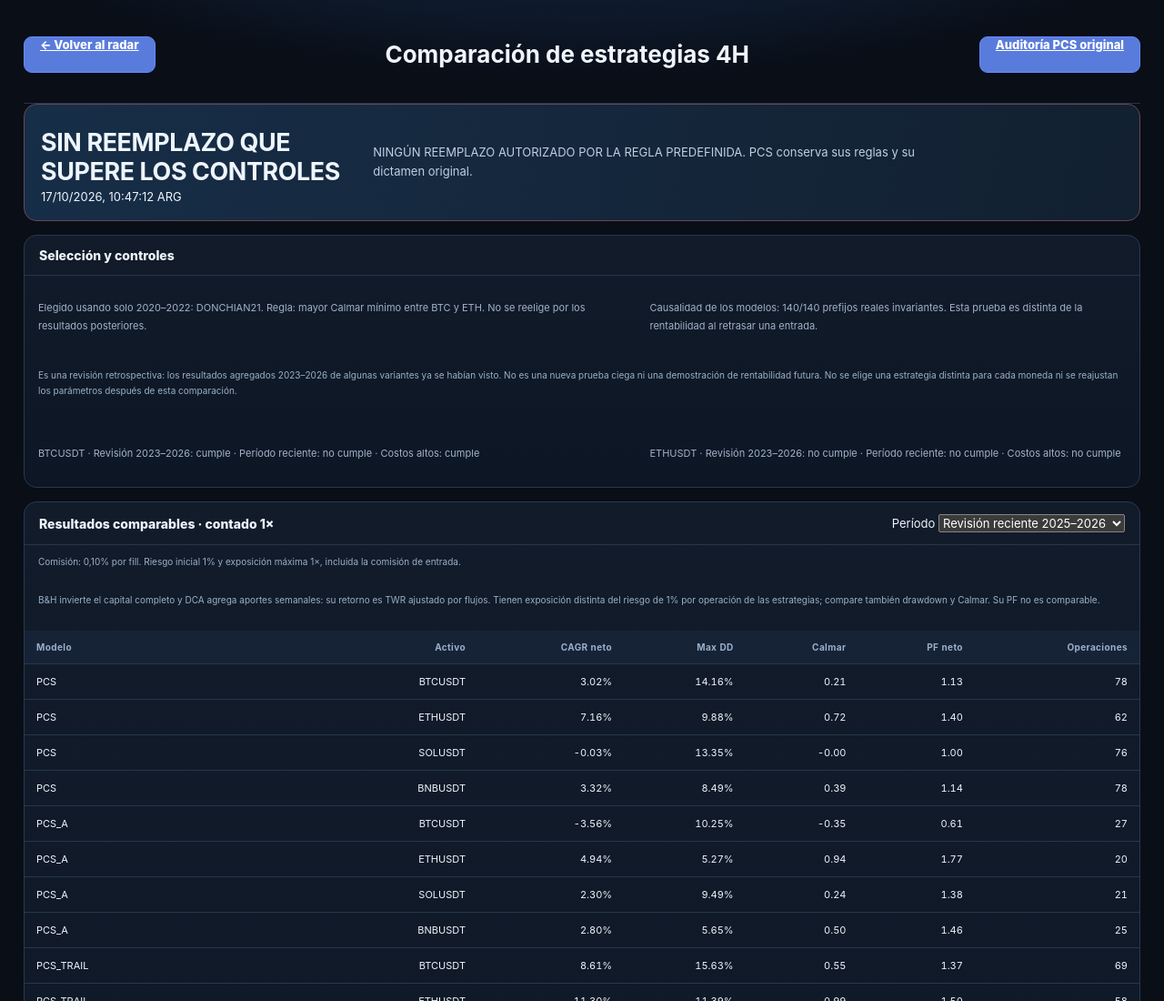
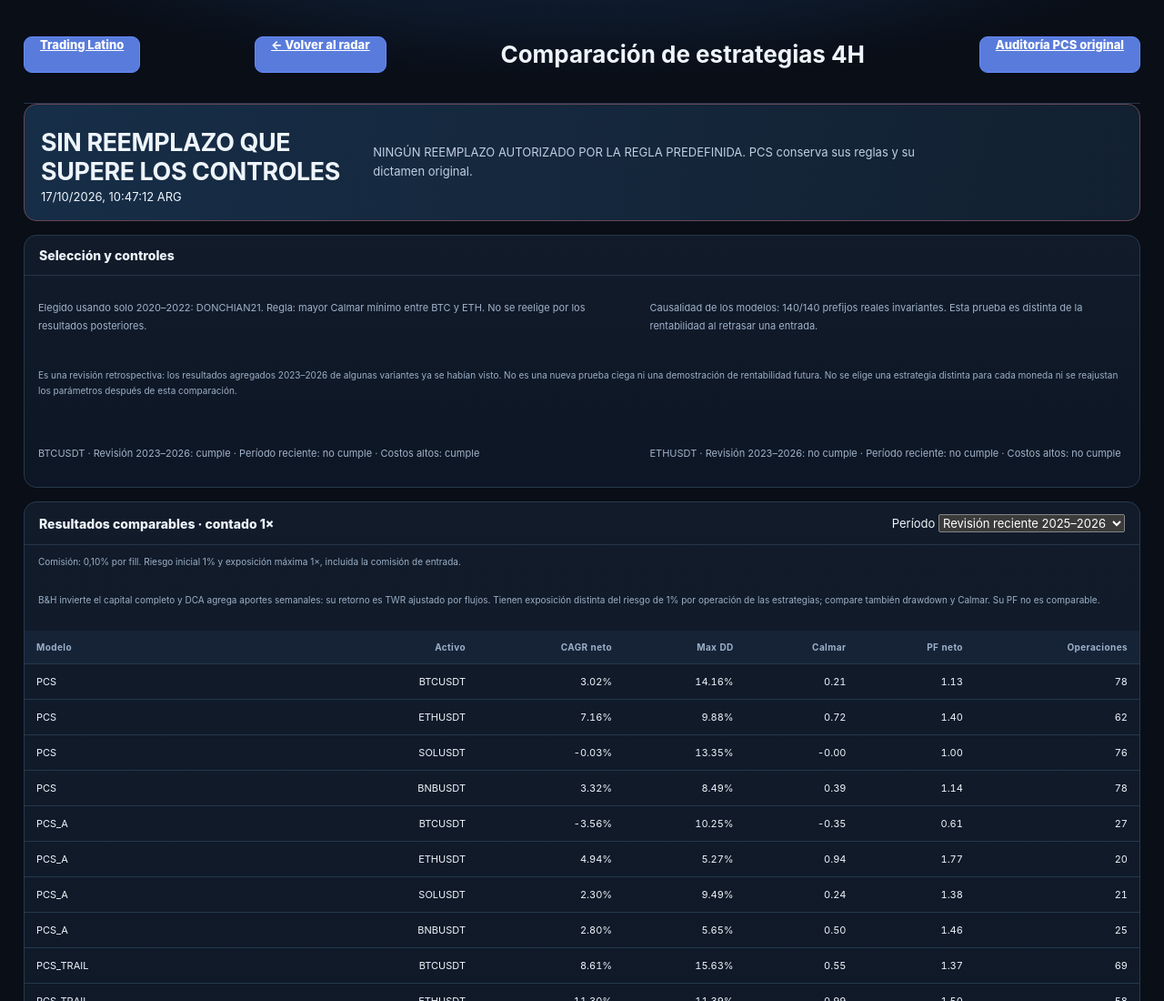
Before and after one commit to augustogjmm/Carter, a plain HTML site: page review.html in a window 1280 px wide. Shown: the top 1100 px of the page at 91% size. Drawn offline with Linux system fonts and the light colour scheme.

Commit message:
fix(trading-latino): validate causal interval and integrate navigation

```diff
--- a/review.html
+++ b/review.html
@@ -1,7 +1,7 @@
 <!doctype html>
 <html lang="es"><head><meta charset="utf-8"><meta name="viewport" content="width=device-width,initial-scale=1"><title>Comparación de estrategias 4H</title><link rel="stylesheet" href="styles.css"><link rel="stylesheet" href="pcs.css"></head>
 <body><main class="shell pcs-shell">
-<header class="top"><a class="btn" href="pcs.html">← Volver al radar</a><h1>Comparación de estrategias 4H</h1><a class="btn" href="audit.html">Auditoría PCS original</a></header>
+<header class="top"><a href="trading-latino.html" class="btn">Trading Latino</a><a class="btn" href="pcs.html">← Volver al radar</a><h1>Comparación de estrategias 4H</h1><a class="btn" href="audit.html">Auditoría PCS original</a></header>
 <section class="pcs-decision block"><div><h2 id="reviewDecision">Cargando comparación…</h2><span id="reviewAt">—</span></div><p id="reviewReason">Se usa una única regla de selección para BTC y ETH. Las reglas y los costos están declarados antes de esta ejecución.</p></section>
 <section class="panel pcs-audit"><div class="panel-header"><h2>Selección y controles</h2></div><div class="pcs-info"><p id="reviewSelection">—</p><p id="reviewCausal">—</p></div><p class="pcs-disclaimer">Es una revisión retrospectiva: los resultados agregados 2023–2026 de algunas variantes ya se habían visto. No es una nueva prueba ciega ni una demostración de rentabilidad futura. No se elige una estrategia distinta para cada moneda ni se reajustan los parámetros después de esta comparación.</p><div id="reviewGates" class="pcs-info"></div></section>
 <section class="panel pcs-audit"><div class="panel-header"><h2>Resultados comparables · contado 1×</h2><label>Período <select id="reviewWindow"><option value="IS">Entrenamiento 2020–2022</option><option value="VALIDATION">Revisión 2023–2024</option><option value="RECENT" selected>Revisión reciente 2025–2026</option><option value="OOS_REVIEW">Revisión conjunta 2023–2026</option><option value="STRESS">Costos altos · 2023–2026</option><option value="FULL">Histórico completo</option></select></label></div><p id="reviewCost" class="pcs-disclaimer">—</p><p class="pcs-disclaimer">B&H invierte el capital completo y DCA agrega aportes semanales: su retorno es TWR ajustado por flujos. Tienen exposición distinta del riesgo de 1% por operación de las estrategias; compare también drawdown y Calmar. Su PF no es comparable.</p><div class="pcs-tablewrap"><table><thead><tr><th>Modelo</th><th>Activo</th><th>CAGR neto</th><th>Max DD</th><th>Calmar</th><th>PF neto</th><th>Operaciones</th></tr></thead><tbody id="reviewRows"></tbody></table></div></section>
```
